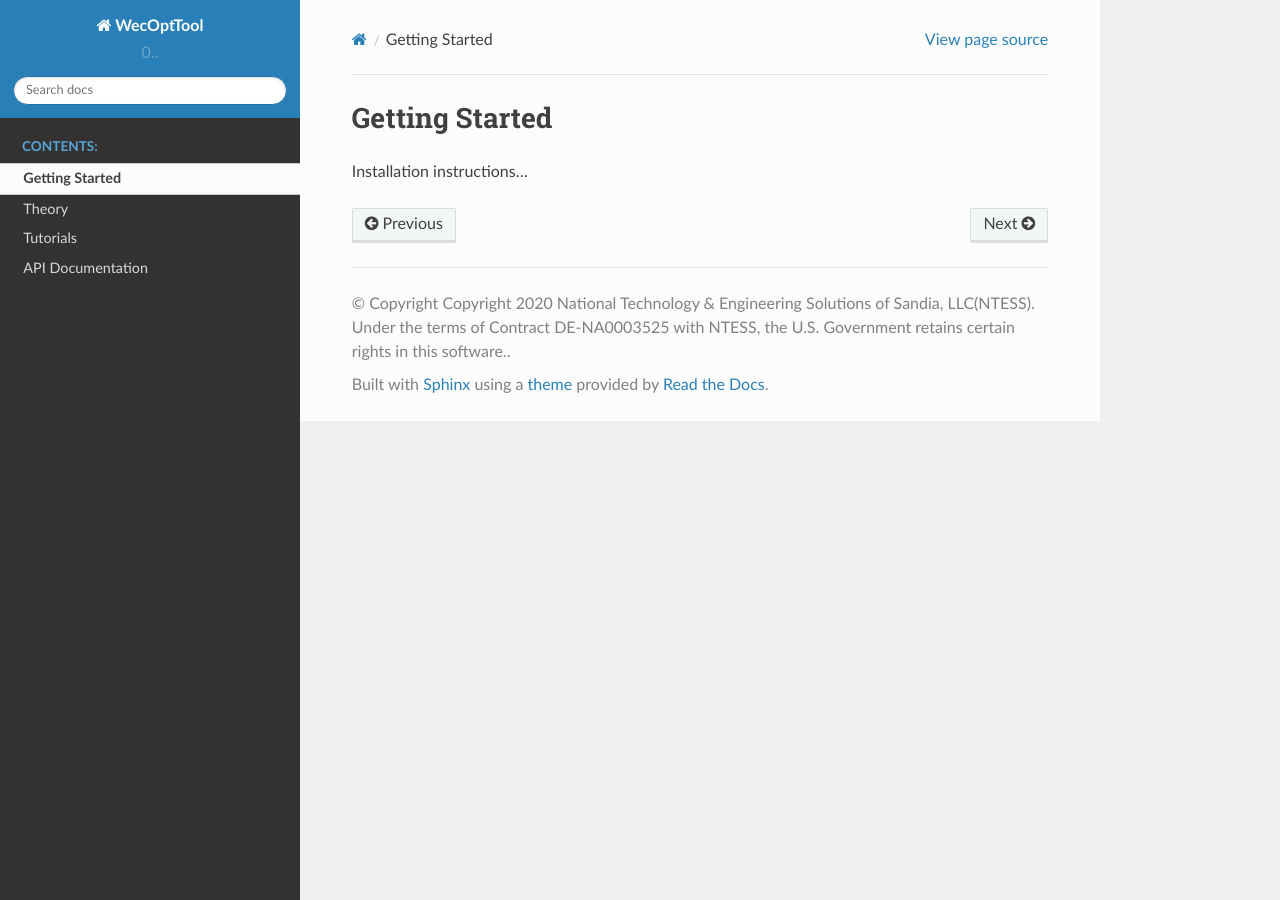
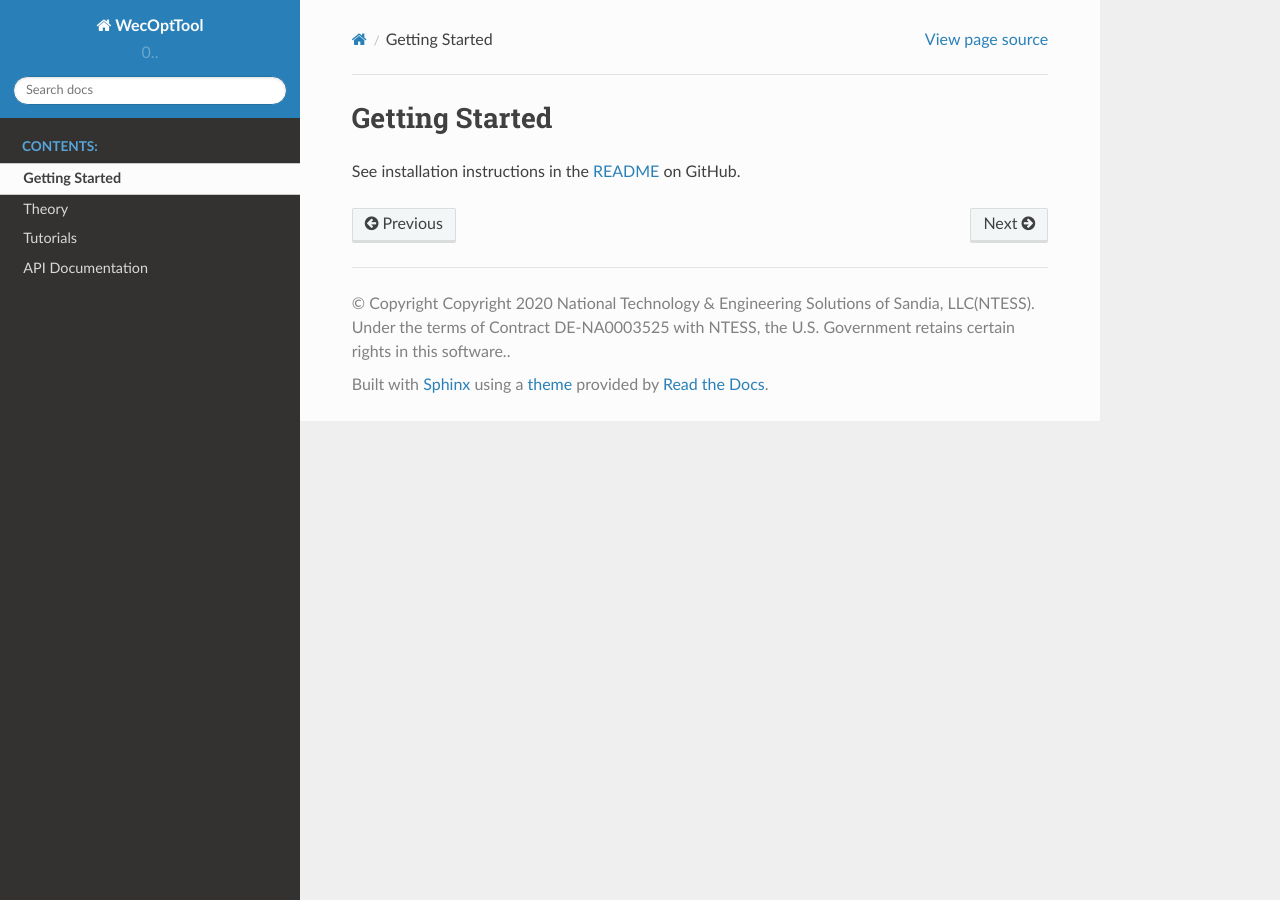
Before and after one commit to sandialabs/WecOptTool, a Sphinx documentation site: the page built from docs/source/getting_started.rst, in a window 1280 px wide. Built offline with Sphinx 7.4.7 and the Read the Docs theme 2.0.0, drawn with Linux system fonts in a browser that asks for light colours.

Commit message:
refer to README for install

```diff
--- a/docs/source/getting_started.rst
+++ b/docs/source/getting_started.rst
@@ -1,3 +1,5 @@
 Getting Started
 ===============
-Installation instructions...
+See installation instructions in the `README`_ on GitHub.
+
+.. _README: https://github.com/SNL-WaterPower/WecOptTool
```
